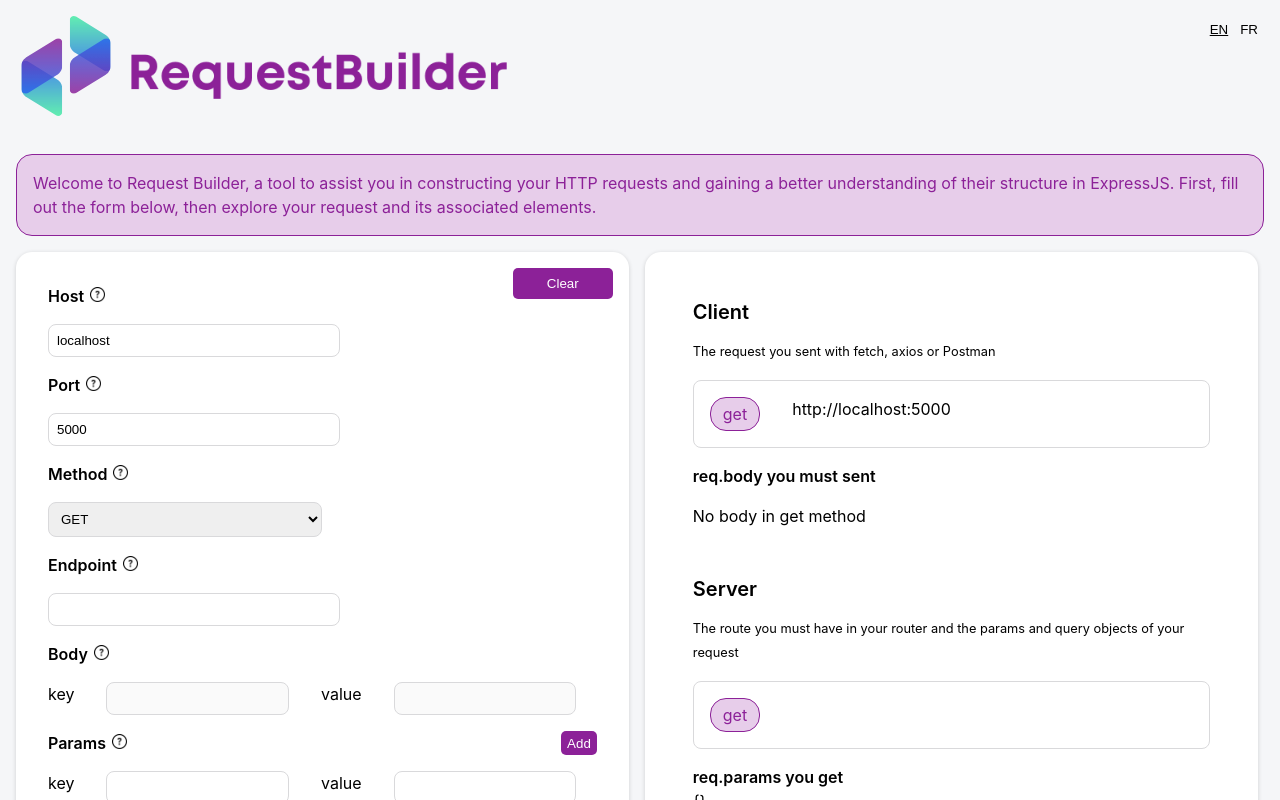
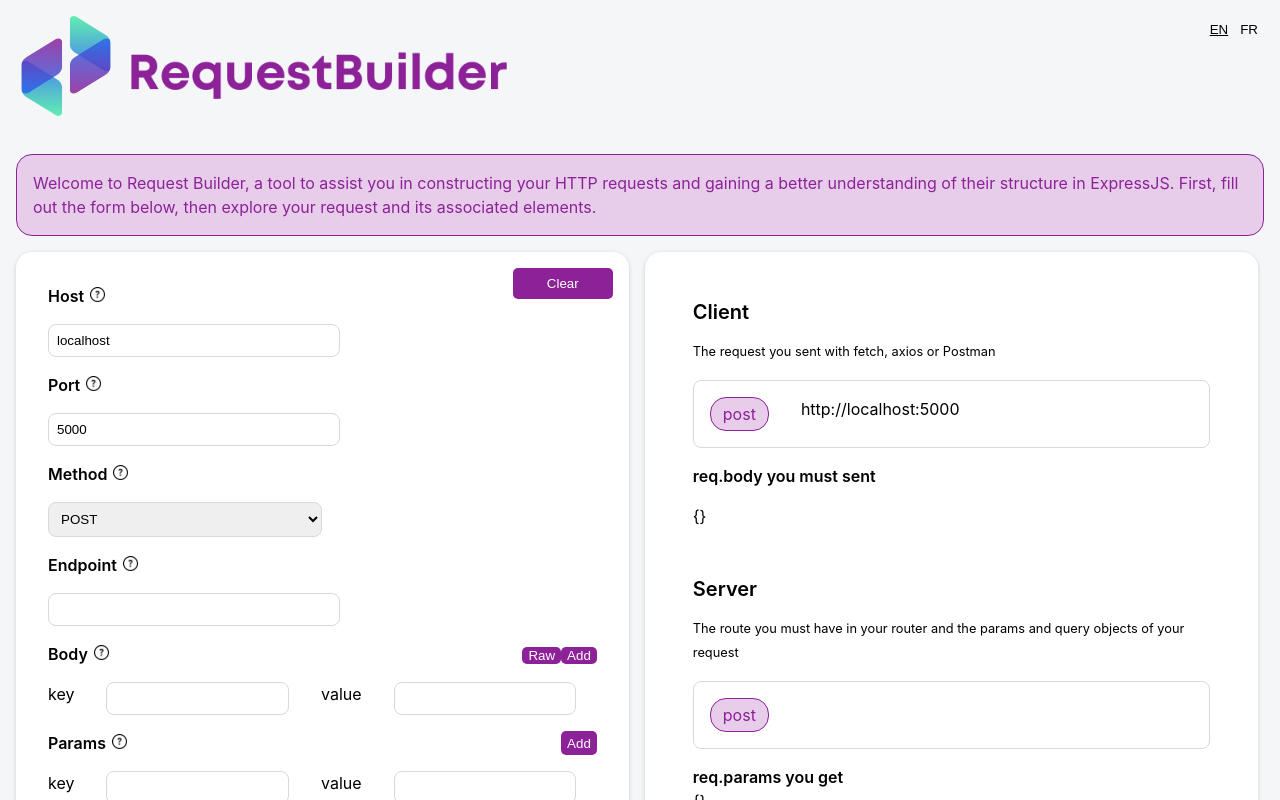
Before and after one commit to aimach/request-builder, a React (Vite) app: page / in a window 1280 px wide. Shown: the top 800 px of the page. Built offline with nearby package versions, Linux system fonts and the light colour scheme.

Commit message:
trying to add raw method for body but not working because JSON

```diff
--- a/src/App.css
+++ b/src/App.css
@@ -58,7 +58,8 @@ button:focus {
 }
 
 input,
-select {
+select,
+textarea {
   padding: 0.5rem;
   border-radius: 0.5rem;
   border: 1px solid #d9d9db;
@@ -67,6 +68,10 @@ select {
 }
 
 input:hover {
+  outline: 1px solid #8c2198;
+}
+
+textarea:hover {
   outline: 1px solid #8c2198;
 }
 
--- a/src/App.jsx
+++ b/src/App.jsx
@@ -9,13 +9,15 @@ import { translation } from "./data";
 import Footer from "./Footer";
 
 function App() {
+  // LANGUAGE HANDLERS
   const [lang, setLang] = useState("en");
   const english = lang === "en";
 
+  // REQUEST STATE
   const initialRequest = {
     host: "localhost",
     port: 5000,
-    method: "get",
+    method: "post",
     endpoint: "",
     params: [{ key: "", value: "" }],
     query: [{ key: "", value: "" }],
@@ -23,6 +25,25 @@ function App() {
   };
 
   const [request, setRequest] = useState(initialRequest);
+
+  // RAW BODY STATE
+  const [rawBody, setRawBody] = useState(false);
+  const [rawBodyContent, setRawBodyContent] = useState("");
+
+  const transformRawBody = (value) => {
+    setRawBodyContent(value);
+    console.log(rawBodyContent);
+    const data = JSON.parse(value);
+    const keys = Object.keys(data);
+    const values = Object.values(data);
+    for (let i = 0; i < keys.length; i++) {
+      const keyAlreadyExists = request.body.some((el) => el.key === keys[i]);
+      if (!keyAlreadyExists)
+        request.body.push({ key: keys[i], value: values[i] });
+    }
+  };
+
+  // ERROR STATE
   const [errors, setErrors] = useState({
     host: false,
     port: false,
@@ -32,6 +53,8 @@ function App() {
     query: false,
     body: false,
   });
+
+  // MODAL HANDLERS
   const [showModal, setShowModal] = useState(false);
   const [modalContent, setModalContent] = useState();
 
@@ -194,6 +217,14 @@ function App() {
                 </button>
               </div>
               {request.method === "get" ? null : (
+                <div>
+                  <button
+                    type="button"
+                    className="button-add"
+                    onClick={() => setRawBody(!rawBody)}
+                  >
+                    {rawBody ? "Key/Value" : "Raw"}
+                  </button>
                   <button
                     type="button"
                     onClick={() =>
@@ -207,10 +238,18 @@ function App() {
                   >
                     {english ? translation.en.add : translation.fr.add}
                   </button>
+                </div>
               )}
             </div>
             <div className="flex-column">
-              {request.body.map((element, index) => {
+              {rawBody ? (
+                <textarea
+                  name="endpoint"
+                  value={rawBodyContent}
+                  onChange={(e) => transformRawBody(e.target.value)}
+                />
+              ) : (
+                request.body.map((element, index) => {
                   return (
                     <div key={index} className="key-value-container">
                       {english ? translation.en.key : translation.fr.key}
@@ -264,7 +303,8 @@ function App() {
                       ) : null}
                     </div>
                   );
-              })}
+                })
+              )}
             </div>
             <div className="flex input-with-add">
               <div>
```
Lines whose indentation alone changed are shown as unchanged.
